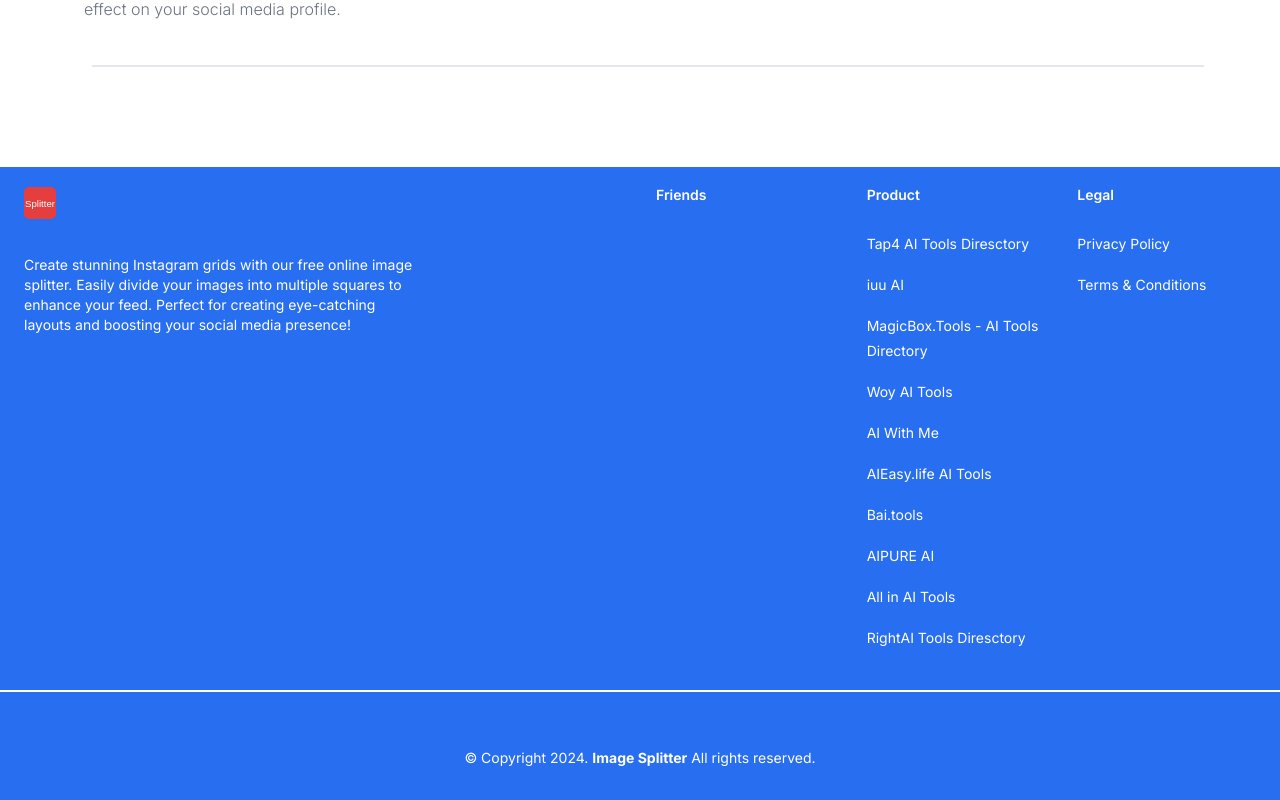
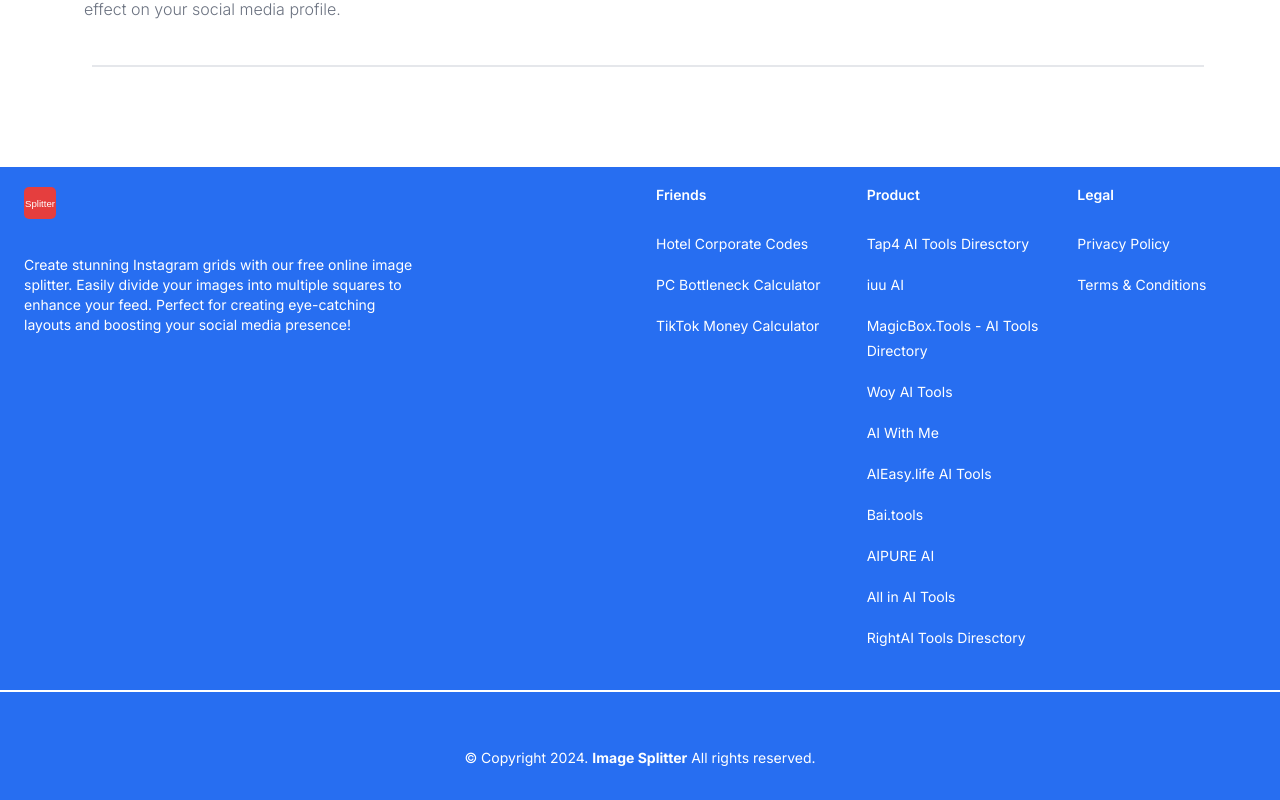
Before and after one commit to zhugezifang/mutil-language-template, a Next.js app: page /en in a window 1280 px wide. Shown: the part 2903-3703 px from the top of the page. Built offline with nearby package versions, Linux system fonts and the light colour scheme; no server answers.

Commit message:
feat:url

```diff
--- a/src/components/Footer.tsx
+++ b/src/components/Footer.tsx
@@ -17,6 +17,11 @@
   legal: [
     {name: 'Privacy Policy', href: '/privacy-policy'},
     {name: 'Terms & Conditions', href: '/terms-of-service'},
+  ],
+  friends:[
+    {name: 'Hotel Corporate Codes', href: 'https://corporate-codes.online/'},
+    {name: 'PC Bottleneck Calculator', href: 'https://bottleneck-calculators.online/'},
+    {name: 'TikTok Money Calculator', href: 'https://tiktok-money-calculator.online/'}
   ]
 }
 
@@ -56,7 +61,18 @@
               <div className="mt-10 md:mt-0">
                 <div className="text-sm font-semibold leading-6 text-white">Friends</div>
                 <ul role="list" className="mt-6 space-y-4">
-
+                {navigation.friends.map((item) => {
+                      return (
+                        <li key={item.name}>
+                          <Link href={`${item.href}`}
+                                target={"_blank"}
+                                className="text-sm leading-6 text-white ">
+                            {item.name}
+                          </Link>
+                        </li>
+                      )
+                    }
+                  )}
                 </ul>
               </div>
             </div>
```
